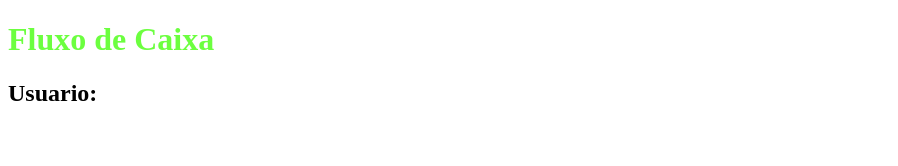
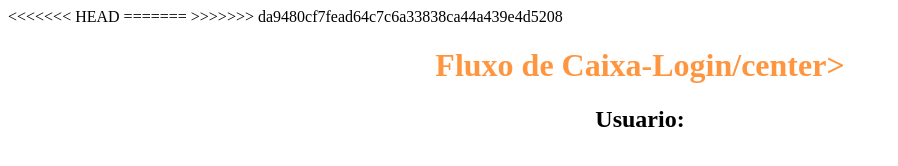
Before and after one commit to SavioVitorAlves/ProjetoLider, a plain HTML site: page Projeto Lider/index.html in a window 1280 px wide. Shown: the whole page, without its empty margins (0-898 px from the left). Drawn offline with Linux system fonts and the light colour scheme.

Commit message:
Iconic e tamanho

```diff
--- a/Projeto Lider/index.html
+++ b/Projeto Lider/index.html
@@ -3,14 +3,20 @@
 <head>
     <meta charset="UTF-8"/>
     <title>Comercial Lider</title>
+<<<<<<< HEAD
+    <meta name="viewport" content="width=device-width, initial-scale=1.0">
+    <link rel="website icon" type="jpg" href="Lider.jpg">
+=======
     <style>
         h1{
-            color:rgba(60, 255, 0, 0.753);
+            color:rgba(255, 115, 0, 0.753);
         }
     </style>
+>>>>>>> da9480cf7fead64c7c6a33838ca44a439e4d5208
 </head>
 <body>
-    <h1>Fluxo de Caixa</h1>
+
+    <center><h1>Fluxo de Caixa-Login/center></h1>
     <h2>Usuario:</h2>
 </body>
 </html>
```
Also changed, not shown: Lider.jpg (added).
